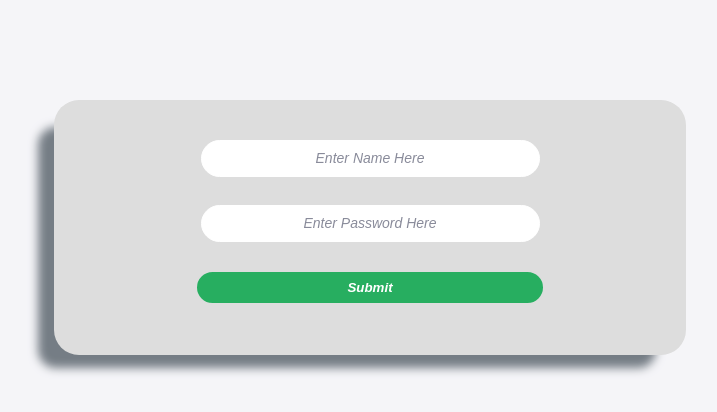
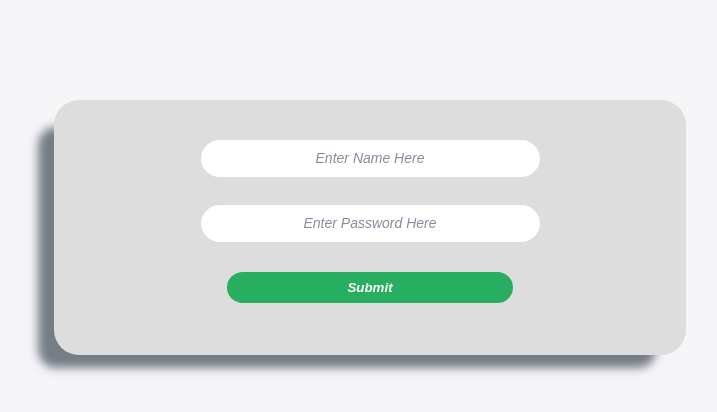
Before and after one commit to NamalTharindu97/Tea-Factory, a React (Create React App) app in the folder frontend/: page / in a window 1280 px wide. Shown: the top 412 px of the page, without its empty margins (270-987 px from the left). Built offline with nearby package versions, Linux system fonts and the light colour scheme.

Commit message:
add framer motion animations

```diff
--- a/frontend/package.json
+++ b/frontend/package.json
@@ -8,6 +8,7 @@
     "@testing-library/user-event": "^13.5.0",
     "axios": "^1.3.5",
     "formik": "^2.2.9",
+    "framer-motion": "^10.12.4",
     "jwt-decode": "^3.1.2",
     "nodemon": "^2.0.22",
     "react": "^18.2.0",
--- a/frontend/src/pages/login/login.css
+++ b/frontend/src/pages/login/login.css
@@ -42,7 +42,7 @@ button {
   border: none;
   font-weight: 600;
   border-radius: 25px;
-  padding: 8px 150px;
+  padding: 8px 120px;
   cursor: pointer;
   font-style: italic;
   border: 2px solid var(--lightGray1);
--- a/frontend/src/pages/login/login.js
+++ b/frontend/src/pages/login/login.js
@@ -3,6 +3,7 @@ import axios from "axios";
 import jwt_decode from "jwt-decode";
 import { useNavigate } from "react-router-dom";
 import { useFormik } from "formik";
+import { motion } from "framer-motion";
 import * as Yup from "yup";
 import "./login.css";
 
@@ -15,8 +16,8 @@ function LoginForm() {
       password: "",
     },
     validationSchema: Yup.object({
-      username: Yup.string().required("Username is required"),
-      password: Yup.string().required("Password is required"),
+      username: Yup.string().max(15, "Must be 15 characters or less").required("User name is required"),
+      password: Yup.string().max(20, "Must be 20 characters or less").required("Password is required"),
     }),
     onSubmit: async (values, { setSubmitting }) => {
       try {
@@ -47,17 +48,16 @@ function LoginForm() {
         }
       } catch (error) {
         console.log(error.response.data.message);
-        // Here you can handle the error, such as displaying an error message to the user
       }
       setSubmitting(false);
     },
   });
 
   return (
-    <form onSubmit={formik.handleSubmit}>
+    <motion.form initial={{ opacity: 0 }} animate={{ opacity: 1 }} transition={{ duration: 1.5 }} onSubmit={formik.handleSubmit}>
       <label>
         {/* Username */}
-        <input
+        <motion.input
           type="text"
           name="username"
           value={formik.values.username}
@@ -65,13 +65,19 @@ function LoginForm() {
           onBlur={formik.handleBlur}
           placeholder="Enter Name Here"
           className={formik.touched.username && formik.errors.username ? "error-input" : ""}
+          whileHover={{ scale: 1.1 }}
+          whileTap={{ scale: 0.9 }}
         />
-        {formik.touched.username && formik.errors.username ? <div className="error">{formik.errors.username}</div> : null}
+        {formik.touched.username && formik.errors.username ? (
+          <motion.div initial={{ opacity: 0 }} animate={{ opacity: 1 }} transition={{ duration: 1.5 }} className="error">
+            {formik.errors.username}
+          </motion.div>
+        ) : null}
       </label>
       <br />
       <label>
         {/* Password */}
-        <input
+        <motion.input
           type="password"
           name="password"
           value={formik.values.password}
@@ -79,14 +85,20 @@ function LoginForm() {
           onBlur={formik.handleBlur}
           placeholder="Enter Password Here"
           className={formik.touched.password && formik.errors.password ? "error-input" : ""}
+          whileHover={{ scale: 1.1 }}
+          whileTap={{ scale: 0.9 }}
         />
-        {formik.touched.password && formik.errors.password ? <div className="error">{formik.errors.password}</div> : null}
+        {formik.touched.password && formik.errors.password ? (
+          <motion.div initial={{ opacity: 0 }} animate={{ opacity: 1 }} transition={{ duration: 1.5 }} className="error">
+            {formik.errors.password}
+          </motion.div>
+        ) : null}
       </label>
       <br />
-      <button type="submit" disabled={formik.isSubmitting}>
+      <motion.button whileHover={{ scale: 1.1 }} whileTap={{ scale: 0.9 }} type="submit" disabled={formik.isSubmitting}>
         Submit
-      </button>
-    </form>
+      </motion.button>
+    </motion.form>
   );
 }
 
```
Also changed, not shown: 1 other file (tests, documents, lock files or other folders).
